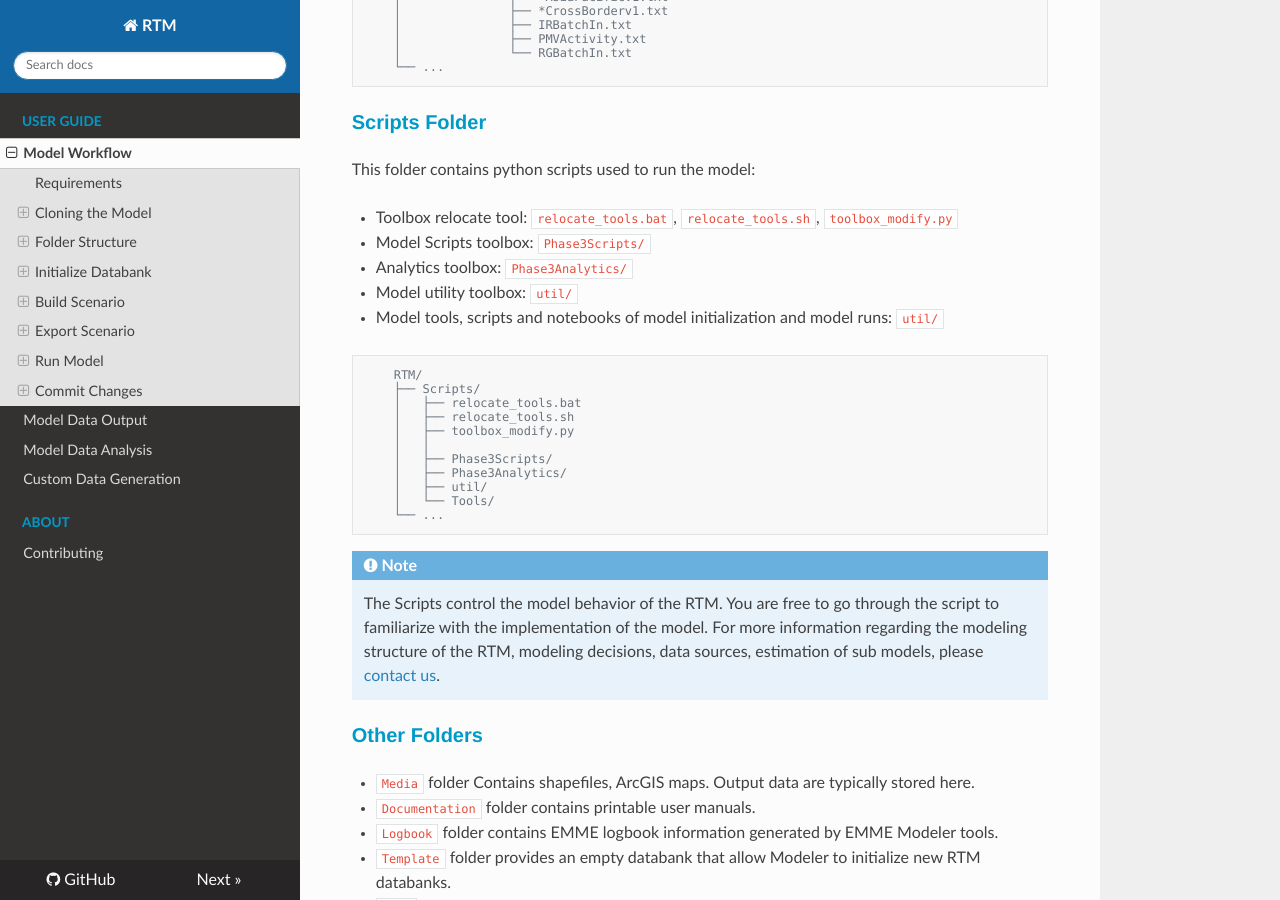
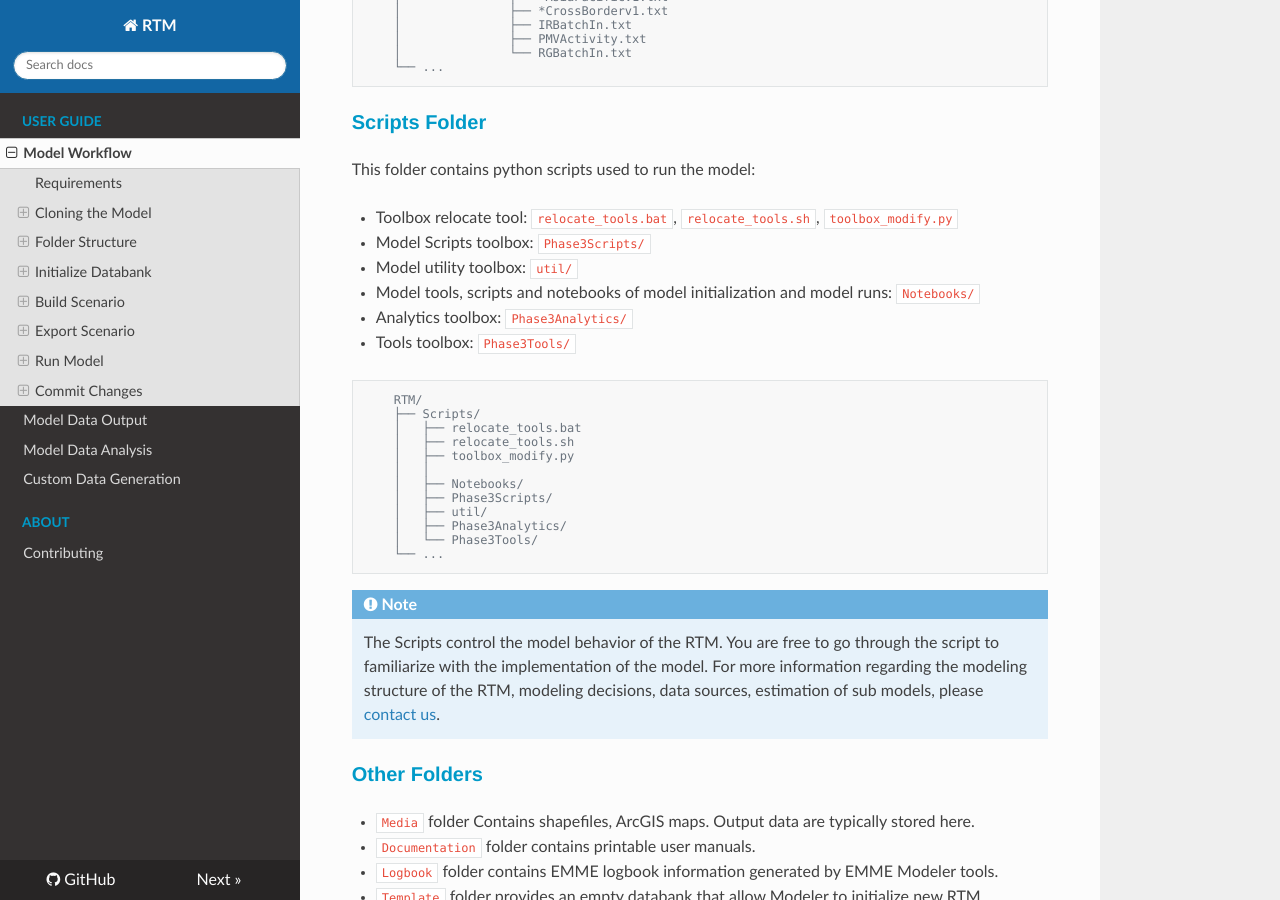
Before and after one commit to TransLinkForecasting/rtmdoc, an MkDocs documentation site: the page built from docs/workflow.md, in a window 1280 px wide and 900 px high, scrolled down 2962 px. Built offline with MkDocs 1.6.1, drawn with Linux system fonts in a browser that asks for light colours; nearby versions of some CDN libraries.

Commit message:
update script folder structures

````diff
--- a/docs/workflow.md
+++ b/docs/workflow.md
@@ -147,9 +147,10 @@ This folder contains python scripts used to run the model:
 
 * Toolbox relocate tool: `relocate_tools.bat`, `relocate_tools.sh`, `toolbox_modify.py`
 * Model Scripts toolbox: `Phase3Scripts/`
+* Model utility toolbox: `util/`
+* Model tools, scripts and notebooks of model initialization and model runs: `Notebooks/`
 * Analytics toolbox: `Phase3Analytics/`
-* Model utility toolbox: `util/`
-* Model tools, scripts and notebooks of model initialization and model runs: `util/`
+* Tools toolbox: `Phase3Tools/`
 
 ```Markdown
     RTM/
@@ -158,10 +159,11 @@ This folder contains python scripts used to run the model:
     │   ├── relocate_tools.sh
     │   ├── toolbox_modify.py
     │   │
+    │   ├── Notebooks/
     │   ├── Phase3Scripts/
+    │   ├── util/
     │   ├── Phase3Analytics/
-    │   ├── util/
-    │   └── Tools/
+    │   └── Phase3Tools/
     └── ...
 ```
 
````
